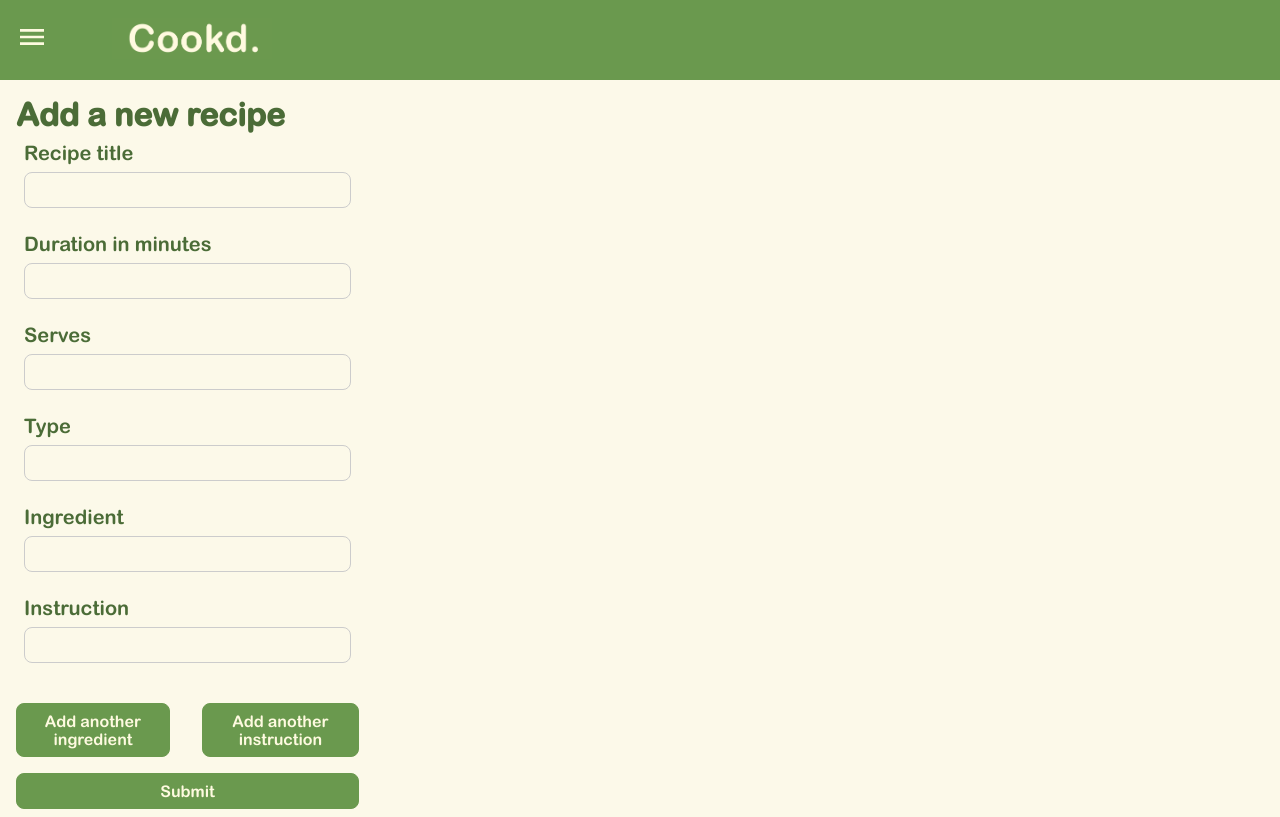
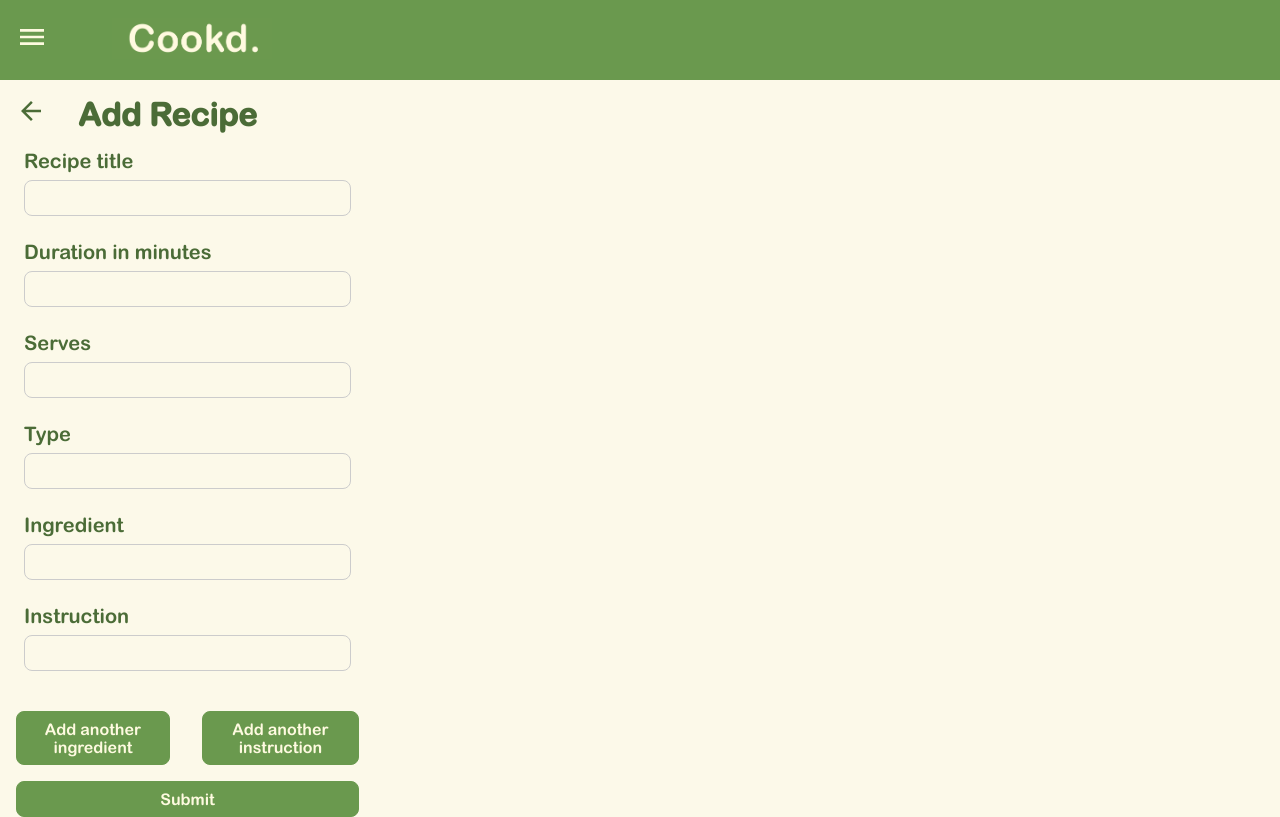
Before and after one commit to lkrusso/lara-russo-cookd-front-end, a React (Create React App) app: page /user/1/recipes/add in a window 1280 px wide. Built offline with nearby package versions, Linux system fonts and the light colour scheme.

Commit message:
fix: Add 'back button' to components

```diff
--- a/src/components/AddCookbook/AddCookbook.js
+++ b/src/components/AddCookbook/AddCookbook.js
@@ -1,10 +1,12 @@
 import { useEffect, useState } from "react";
 import "./AddCookbook.scss";
-import { useNavigate, useParams } from "react-router-dom";
+import { useNavigate, Link } from "react-router-dom";
 import axios from "axios";
+import { IconContext } from "react-icons";
+import * as mdIcons from "react-icons/md";
 
 function AddCookbook() {
-  let { userID } = useParams();
+  const userID = sessionStorage.getItem("id");
   let currentCookbookID = null;
   const navigate = useNavigate();
   const [publish, setPublish] = useState({});
@@ -14,7 +16,7 @@
     const getRecipes = async () => {
       try {
         const { data } = await axios.get(
-          `${process.env.REACT_APP_BASE_URL}:${process.env.REACT_APP_SERVER_PORT}/api/recipes/users/${userID}`
+          `${process.env.REACT_APP_BASE_URL}:${process.env.REACT_APP_SERVER_PORT}/api/recipes/users/nocookbooks/${userID}`
         );
         setRecipes(data);
       } catch (error) {
@@ -24,6 +26,16 @@
     };
     getRecipes();
   }, []);
+
+  if (!recipes) {
+    return (
+      <>
+        <p>
+          No recipes to store into the cookbook! Please make a recipe first!
+        </p>
+      </>
+    );
+  }
 
   const handleSubmit = (event) => {
     event.preventDefault();
@@ -100,8 +112,16 @@
     }, 2500);
   };
   return (
+    <IconContext.Provider value={{ color: "#4b6c37", size: 30 }}>
       <main className="add-cookbook">
-      <h1 className="add-cookbook__title">Add a new cookbook</h1>
+        <div className="add-cookbook__header">
+          <div className="add-cookbook__back">
+            <Link to={`/user/${userID}`}>
+              <mdIcons.MdArrowBack />
+            </Link>
+          </div>
+          <h1 className="add-cookbook__title">Add Cookbook</h1>
+        </div>
         <form className="add-cookbook__form" onSubmit={handleSubmit}>
           <div className="field">
             <label htmlFor="name" className="field__label">
@@ -141,6 +161,7 @@
           )}
         </form>
       </main>
+    </IconContext.Provider>
   );
 }
 
--- a/src/components/AddCookbook/AddCookbook.scss
+++ b/src/components/AddCookbook/AddCookbook.scss
@@ -8,13 +8,22 @@
   left: 0rem;
   bottom: -2rem;
   padding: 0 1rem 0.5rem 1rem;
+  &__header {
+    display: flex;
+    flex-direction: row;
+    align-items: baseline;
+  }
   &__title {
     font-size: 2rem;
-    margin-bottom: 1.5rem;
+    margin-left: 2rem;
+    margin-bottom: 0.5rem;
   }
   &__submit {
     margin: 1rem;
     width: 90%;
+  }
+  &__back {
+    width: fit-content;
   }
 }
 
--- a/src/components/AddRecipe/AddRecipe.js
+++ b/src/components/AddRecipe/AddRecipe.js
@@ -1,10 +1,12 @@
 import "./AddRecipe.scss";
 import { useState } from "react";
 import axios from "axios";
-import { useNavigate, useParams } from "react-router-dom";
+import { useNavigate, Link } from "react-router-dom";
+import { IconContext } from "react-icons";
+import * as mdIcons from "react-icons/md";
 
 function AddRecipe() {
-  let { userID } = useParams();
+  const userID = sessionStorage.getItem("id");
   let currentRecipeID = "";
   const navigate = useNavigate();
   const [publish, setPublish] = useState({});
@@ -157,14 +159,27 @@
   };
 
   return (
+    <IconContext.Provider value={{ color: "#4b6c37", size: 30 }}>
       <main className="add-recipe">
-      <h1 className="add-recipe__title">Add a new recipe</h1>
+        <div className="add-recipe__header">
+          <div className="add-recipe__back">
+            <Link to={`/user/${userID}`}>
+              <mdIcons.MdArrowBack />
+            </Link>
+          </div>
+          <h1 className="add-recipe__title">Add Recipe</h1>
+        </div>
         <form className="add-recipe__form" onSubmit={handleSubmit}>
           <div className="field">
             <label htmlFor="title" className="field__label">
               Recipe title
             </label>
-          <input type="text" id="title" name="title" className="field__input" />
+            <input
+              type="text"
+              id="title"
+              name="title"
+              className="field__input"
+            />
           </div>
           <div className="field">
             <label htmlFor="duration" className="field__label">
@@ -278,6 +293,7 @@
           </button>
         </form>
       </main>
+    </IconContext.Provider>
   );
 }
 
--- a/src/components/AddRecipe/AddRecipe.scss
+++ b/src/components/AddRecipe/AddRecipe.scss
@@ -20,13 +20,22 @@
   height: 75vh;
   width: 100vw;
   padding: 0 1rem 0.5rem 1rem;
+  &__header {
+    display: flex;
+    flex-direction: row;
+    align-items: baseline;
+  }
   &__title {
     font-size: 2rem;
+    margin-left: 2rem;
     margin-bottom: 0.5rem;
   }
   &__submit {
     width: 100%;
     align-self: center;
+  }
+  &__back {
+    width: fit-content;
   }
 }
 
--- a/src/components/EditCookbook/EditCookbook.js
+++ b/src/components/EditCookbook/EditCookbook.js
@@ -9,7 +9,6 @@
 function EditCookbook() {
   const userID = sessionStorage.getItem("id");
   let { id } = useParams();
-  //const recipeList = [];
   const navigate = useNavigate();
   let updatedDeselectedRecipes = [];
   let updatedSelectedRecipes = [];
@@ -111,7 +110,7 @@
       <section className="edit-cookbook">
         <div className="edit-cookbook__header">
           <div className="edit-cookbook__back">
-            <Link to={`/user/${fields.user_id}`}>
+            <Link to={`/user/${userID}`}>
               <mdIcons.MdArrowBack />
             </Link>
           </div>
```
Lines whose indentation alone changed are shown as unchanged.
